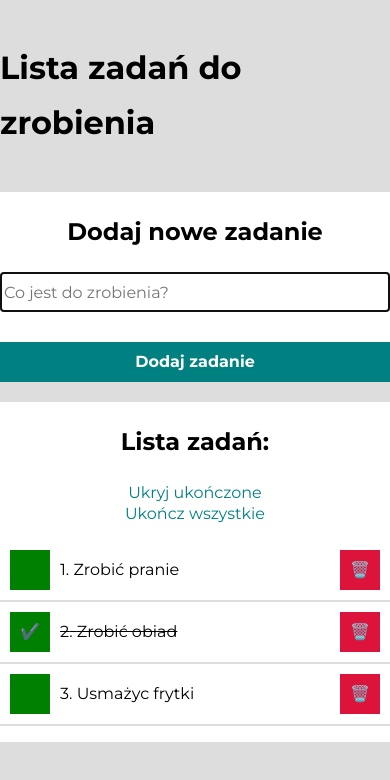
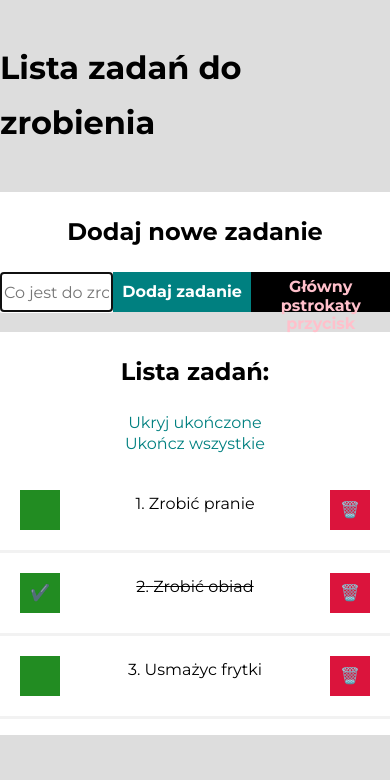
Before and after one commit to tomecky1/todo-list-react, a React (Create React App) app: page / in a window 390 px wide. Shown: the top 780 px of the page. Built offline with nearby package versions, Linux system fonts and the light colour scheme.

Commit message:
podział struktury projektu na styled-components

```diff
--- a/package.json
+++ b/package.json
@@ -11,6 +11,7 @@
     "react": "^18.2.0",
     "react-dom": "^18.2.0",
     "react-scripts": "5.0.1",
+    "styled-components": "^6.1.11",
     "web-vitals": "^2.1.4"
   },
   "scripts": {
--- a/src/Form/index.js
+++ b/src/Form/index.js
@@ -1,5 +1,45 @@
-import "./style.css";
 import { useState } from "react";
+import styled, { css } from "styled-components";
+
+const Input = styled.input`
+  border: 2px solid #f2f2f2;
+  width: 84%;
+  height: 40px;
+`;
+
+const FormStyled = styled.form`
+  display: flex;
+  justify-content: space-around;
+`;
+
+const Button = styled.button`
+  border: none;
+  background-color: hsl(180, 100%, 25%);
+  color: #fff;
+  font-weight: 700;
+  padding: 6px 8px;
+  cursor: pointer;
+  transition: 1.5s all;
+  height: 40px;
+
+  &:hover {
+    transform: scale(1.1);
+    background-color: hsl(180, 100%, 35%);
+  }
+
+  @media (max-width: 767px) {
+    width: 100%;
+    display: block;
+    margin: 0;
+  }
+
+  ${(props) =>
+    props.primary &&
+    css`
+      background: #000;
+      color: pink;
+    `}
+`;
 
 const Form = ({ addNewTask }) => {
   const [newTaskContent, setNewTaskContent] = useState("");
@@ -11,17 +51,17 @@ const Form = ({ addNewTask }) => {
   };
 
   return (
-        <form className="form" onSubmit={onFormSubmit}>
-            <input
+    <FormStyled onSubmit={onFormSubmit}>
+      <Input
         value={newTaskContent}
-                className="form__input"
         type="text"
         placeholder="Co jest do zrobienia?"
         autoFocus
         onChange={({ target }) => setNewTaskContent(target.value)}
       />
-            <button className="form__button">Dodaj zadanie</button>
-        </form>
+      <Button>Dodaj zadanie</Button>
+      <Button primary>Główny pstrokaty przycisk</Button>
+    </FormStyled>
   );
 };
 export default Form;
--- a/src/Form/style.css
+++ /dev/null
@@ -1,26 +0,0 @@
-.form {
-    display: flex;
-    justify-content: space-around;
-}
-
-.form__input {
-    border: 2px solid #f2f2f2;
-    width: 82%;
-    height: 40px;
-}
-
-.form__button {
-    border: none;
-    background-color: hsl(180, 100%, 25%);
-    color: #fff;
-    font-weight: 700;
-    padding: 10px 20px;
-    cursor: pointer;
-    transition: 1.5s all;
-    height: 40px;
-}
-
-.form__button:hover {
-    transform: scale(1.1);
-    background-color: hsl(180, 100%, 35%);
-}
--- a/src/Tasks/index.js
+++ b/src/Tasks/index.js
@@ -1,17 +1,29 @@
+import { TasksWrapper } from "./styled";
+import { Items, Content, Button } from "./styled";
+
 const Tasks = ({ tasks, hideDone, removeTask, toggleTaskDone }) => (
-    <ul className="list">
-        {tasks.map(task => (
-            <li className={`list__item${task.done && hideDone ? " list__item--hidden" : ""}
-            `}>
-                <button className="buttonCheck"
-                    onClick={() => toggleTaskDone(task.id)}
-                >{task.done ? "✔️" : ""}</button>
-                <span className={`list__item--content${task.done ? " list__item--done" : ""}`}>{task.id}. {task.content} </span>
-                <button className="buttonRemove" onClick={() => { removeTask(task.id); localStorage.removeItem("tasks"); }}
-                >🗑️</button>
-            </li>
-        ))}
-    </ul>
+  <TasksWrapper>
+    {tasks.map((task) => (
+      <Items hidden={task.done && hideDone}>
+        <Button toggleDone onClick={() => toggleTaskDone(task.id)}>
+          {task.done ? "✔️" : ""}
+        </Button>
+        <Content done={task.done}>
+          {task.id}. {task.content}{" "}
+        </Content>
+
+        <Button
+          remove
+          onClick={() => {
+            removeTask(task.id);
+            localStorage.removeItem("tasks");
+          }}
+        >
+          🗑️
+        </Button>
+      </Items>
+    ))}
+  </TasksWrapper>
 );
 
 export default Tasks;
--- a/src/Tasks/style.css
+++ /dev/null
@@ -1,174 +0,0 @@
-html {
-  box-sizing: border-box;
-}
-
-*,
-*:before,
-*:after {
-  box-sizing: inherit;
-}
-
-body {
-  font-family: "Montserrat", sans-serif;
-  font-size: 16px;
-  line-height: 1.7;
-  background-color: #f2f2f2;
-  padding: 30px;
-}
-
-.container {
-  max-width: 1000px;
-  margin: 0 auto;
-}
-
-.header {
-  padding: 20px;
-}
-
-.section {
-  display: grid;
-  grid-template-columns: 100%;
-  grid-template-rows: repeat(2, 1fr);
-  background-color: #f2f2f2;
-}
-
-.section__title {
-  padding: 20px;
-}
-
-.section__item--h2 {
-  margin: 0;
-  padding: 20px;
-  border-bottom: 3px solid #f2f2f2;
-}
-
-.todoList {
-  padding: 10px 20px;
-  margin-top: 20px;
-  background-color: #f2f2f2;
-}
-
-.buttons {
-  display: flex;
-  align-items: center;
-  flex-wrap: wrap;
-}
-
-.section__item--h2 {
-  flex-grow: 2;
-}
-
-.buttonhideDone {
-  flex-grow: 1;
-  border: 0;
-  color: teal;
-  background-color: #fff;
-  transition: 1.5s all;
-}
-
-.buttonhideDone:hover {
-  color: hsl(180, 100%, 35%);
-}
-
-.buttonDoneAllTasks {
-  flex-grow: 1;
-  border: 0;
-  color: teal;
-  background-color: #fff;
-  transition: 1.5s all;
-}
-
-.buttonDoneAllTasks:hover {
-  color: hsl(180, 100%, 35%);
-}
-
-.buttonDoneAllTasks:disabled {
-  display: none;
-}
-
-.list {
-  padding: 0;
-  text-align: left;
-  transition: 1s;
-}
-
-.list__li {
-  display: flex;
-  justify-content: space-between;
-  border: none;
-  background-color: #fff;
-  flex-wrap: wrap;
-  border-bottom: 3px solid #f2f2f2;
-  padding: 20px;
-}
-
-.list__item--done {
-  text-decoration: line-through;
-}
-
-.tasks__item--hidden {
-  display: none;
-}
-
-.buttonRemove {
-  width: 40px;
-  height: 40px;
-  border: none;
-  background-color: crimson;
-  color: #fff;
-  font-weight: 700;
-  padding: 10px;
-  cursor: pointer;
-}
-
-.buttonRemove:hover {
-  background-color: #ff0000;
-}
-
-.buttonCheck {
-  width: 40px;
-  height: 40px;
-  border: none;
-  background-color: green;
-  color: #fff;
-  font-weight: 700;
-  padding: 10px;
-  cursor: pointer;
-}
-
-.buttonCheck:hover {
-  background-color: hsl(120, 100%, 35%);
-}
-
-@media (max-width: 767px) {
-  .form {
-    display: flex;
-    justify-content: space-between;
-    flex-wrap: wrap;
-  }
-  .form__button {
-    margin-top: 30px;
-    border: none;
-    background-color: teal;
-    color: #fff;
-    font-weight: 700;
-    padding: 10px 20px;
-    cursor: pointer;
-    width: 100%;
-  }
-  .form__input {
-    border: 2px solid #f2f2f2;
-    flex-basis: 100%;
-  }
-
-  .buttons {
-    display: flex;
-    flex-direction: column;
-    flex-wrap: wrap;
-    transition: 1s;
-  }
-
-  .js-buttons {
-    text-align: center;
-  }
-}
--- /dev/null
+++ b/src/Tasks/styled.js
@@ -0,0 +1,61 @@
+import styled, { css } from "styled-components";
+
+export const TasksWrapper = styled.ul`
+  list-style: none;
+  padding: 0;
+  text-align: left;
+  transition: 1s;
+`;
+
+export const Items = styled.li`
+  display: flex;
+  justify-content: space-between;
+  border: none;
+  background-color: #fff;
+  flex-wrap: wrap;
+  border-bottom: 3px solid #f2f2f2;
+  padding: 20px;
+
+  ${({ hidden }) =>
+    hidden &&
+    css`
+      display: none;
+    `}
+`;
+
+export const Content = styled.span`
+  ${({ done }) =>
+    done &&
+    css`
+      text-decoration: line-through;
+    `}
+`;
+
+export const Button = styled.button`
+  border: none;
+  color: white;
+  width: 40px;
+  height: 40px;
+  padding: 0;
+  transition: background 0.3s;
+
+  ${({ toggleDone }) =>
+    toggleDone &&
+    css`
+      background: hsl(120, 61%, 34%);
+
+      &:hover {
+        background: hsl(120, 61%, 40%);
+      }
+    `}
+
+  ${({ remove }) =>
+    remove &&
+    css`
+      background: hsl(348, 83%, 47%);
+
+      &:hover {
+        background: hsl(348, 83%, 50%);
+      }
+    `}
+`;
```
Also changed, not shown: 1 other file (tests, documents, lock files or other folders). Lines whose indentation alone changed are shown as unchanged.
